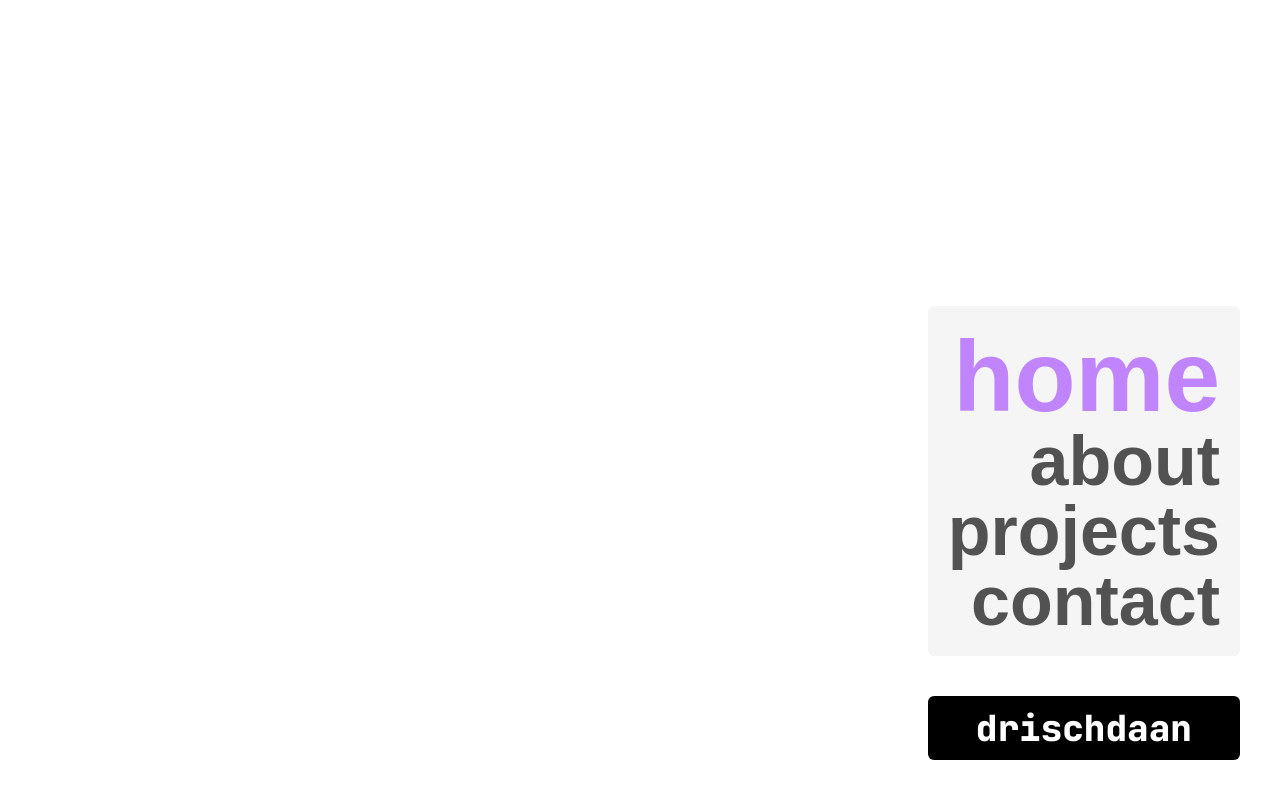
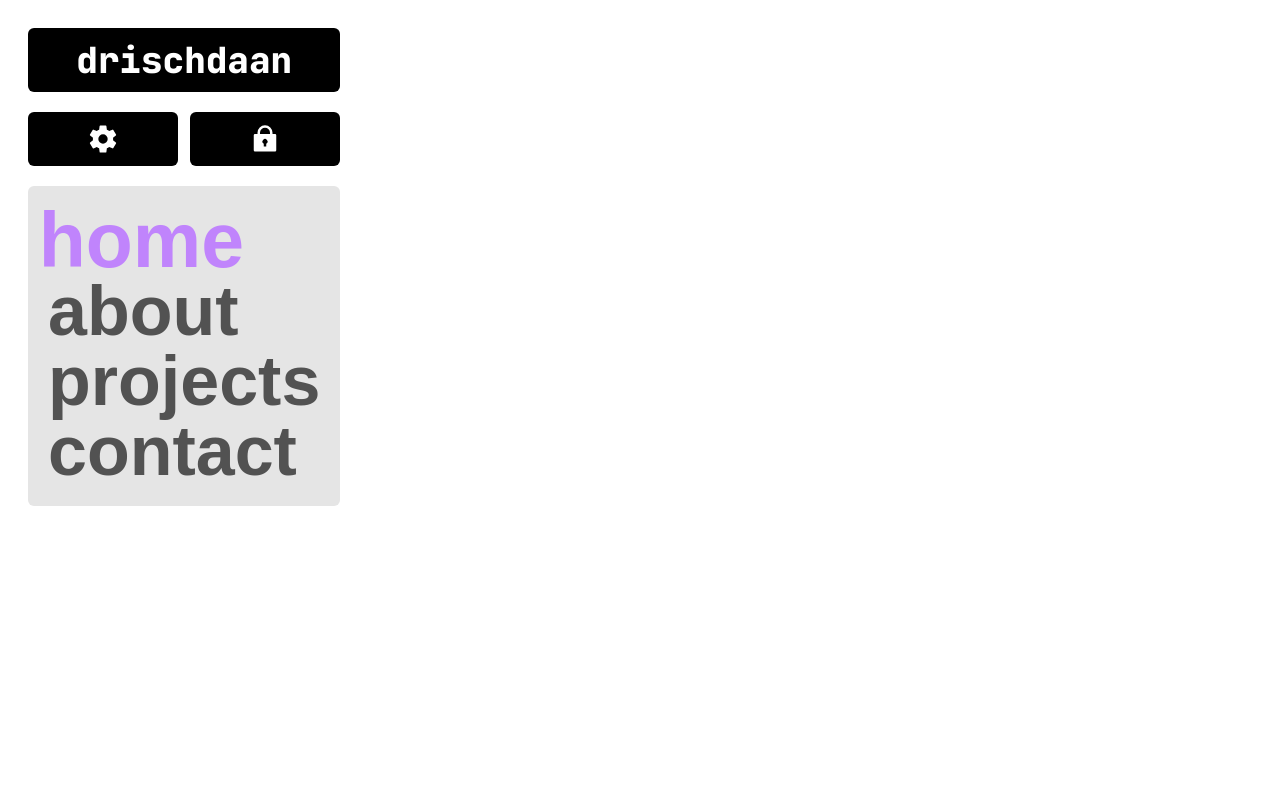
Before and after one commit to Drischdaan/drischdaan.dev, a Next.js app: page / in a window 1280 px wide. Built offline with nearby package versions, Linux system fonts and the light colour scheme; a web font is replaced by a local one.

Commit message:
chore: updates navigation menu

```diff
--- a/app/components/navigation/Navigation.tsx
+++ b/app/components/navigation/Navigation.tsx
@@ -1,6 +1,8 @@
 'use client';
 
 import { MouseEventHandler, useState } from 'react';
+import { IoSettingsSharp } from 'react-icons/io5';
+import { RiLock2Fill } from 'react-icons/ri';
 import './navigation.scss';
 
 interface INavigationItemProps {
@@ -29,6 +31,7 @@ export default function Navigation() {
 
   const createItem = (text: string) => (
     <NavigationItem
+      key={text}
       onClick={() => setActive(text)}
       onMouseEnter={() => setHovered(true)}
       onMouseLeave={() => setHovered(false)}
@@ -46,13 +49,23 @@ export default function Navigation() {
   ];
 
   return (
-    <div className='flex flex-col justify-end items-end'>
-      <div className='flex flex-col justify-end items-end font-black leading-none bg-neutral-100 p-5 rounded-md'>
-        {navigationItems}
-      </div>
-      <div className='w-full'>
-        <div className='mt-10 bg-black rounded-md p-3 flex justify-center items-center select-none'>
-          <span className='font-black text-4xl text-font-mono'>drischdaan</span>
+    <div className='fixed top-0 left-0 flex justify-end items-end p-7'>
+      <div className='flex-initial pointer-events-auto flex flex-col gap-5 justify-end items-end'>
+        <div className='w-full'>
+          <div className='bg-black rounded-md p-3 flex justify-center items-center select-none'>
+            <span className='font-black text-4xl text-font-mono'>drischdaan</span>
+          </div>
+        </div>
+        <div className='w-full flex justify-between flex-row gap-3 text-3xl'>
+          <div className='flex-1 p-3 bg-black hover:bg-neutral-800 hover:scale-110 transition-all duration-300 cursor-pointer rounded-md flex justify-center items-center'>
+            <IoSettingsSharp/>
+          </div>
+          <div className='flex-1 p-3 bg-black hover:bg-neutral-800 hover:scale-110 transition-all duration-300 cursor-pointer rounded-md flex justify-center items-center'>
+            <RiLock2Fill/>
+          </div>
+        </div>
+        <div className='flex flex-col justify-start items-start font-black leading-none bg-neutral-200 p-5 rounded-md'>
+          {navigationItems}
         </div>
       </div>
     </div>
--- a/app/components/navigation/navigation.scss
+++ b/app/components/navigation/navigation.scss
@@ -2,10 +2,10 @@
   @apply text-[70px] transition-all duration-300 text-neutral-600 cursor-pointer;
 
   &:hover {
-    @apply text-[95px] text-purple-500;
+    @apply scale-105 text-purple-500;
   }
 
   &.active {
-    @apply text-[100px] text-purple-400;
+    @apply scale-110 text-purple-400;
   }
 }
```
